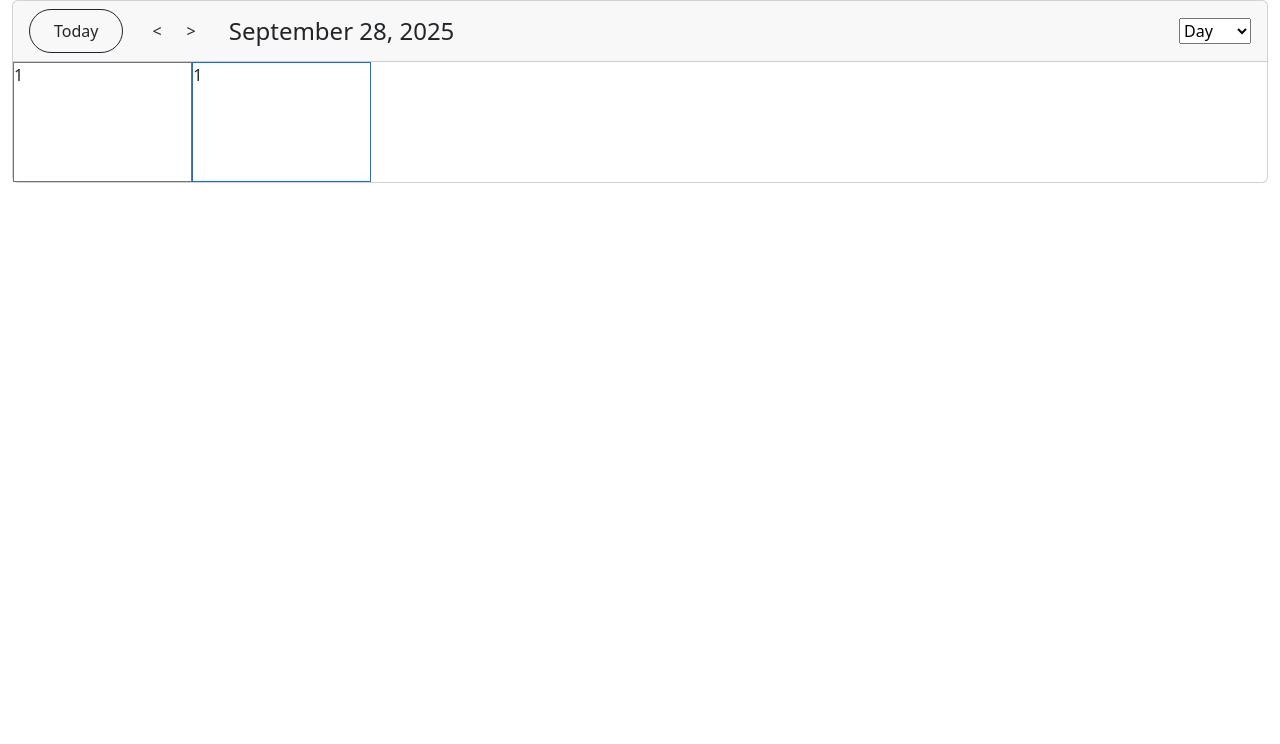
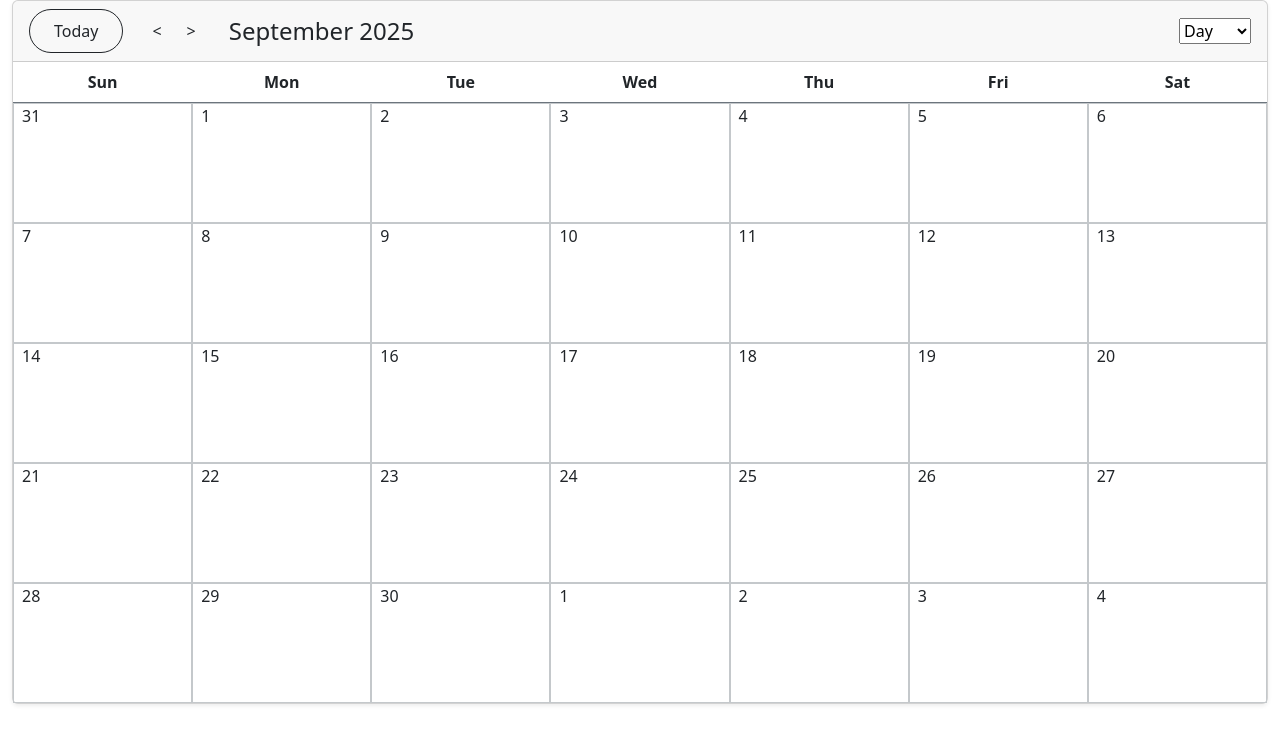
Before and after one commit to my-name-is-gabs/dummy-project-smart-calendar, a Vue app: page / in a window 1280 px wide. Shown: the top 744 px of the page. Built offline with nearby package versions, Linux system fonts and the light colour scheme.

Commit message:
:construction: dev progress 40% needs to be polished

```diff
--- a/src/components/SmartCalendar.vue
+++ b/src/components/SmartCalendar.vue
@@ -1,13 +1,17 @@
 <template>
   <div class="container-fluid">
-    <div class="card">
-      <calendar-header></calendar-header>
-      <month-calendar></month-calendar>
+    <div class="card shadow-sm">
+      <calendar-header
+        :current-date="calendarDateHeader"
+        @date-navigator="navigateDate"
+      ></calendar-header>
+      <month-calendar :days-in-calendar="daysInCalendar"></month-calendar>
     </div>
   </div>
 </template>
 
 <script>
+import { format, startOfMonth, endOfMonth } from 'date-fns'
 import CalendarHeader from './subcomponents/CalendarHeader.vue'
 import MonthCalendar from './subcomponents/MonthCalendar.vue'
 
@@ -17,5 +21,77 @@ export default {
     CalendarHeader,
     MonthCalendar,
   },
+  data() {
+    return {
+      currentDate: new Date(),
+    }
+  },
+  computed: {
+    calendarDateHeader() {
+      return format(this.currentDate, 'MMMM yyyy')
+    },
+    /**
+     * Optimize this
+     */
+    daysInCalendar() {
+      const year = this.currentDate.getFullYear()
+      const month = this.currentDate.getMonth()
+
+      const firstDayOfMonth = startOfMonth(this.currentDate)
+      const lastDayOfMonth = endOfMonth(this.currentDate)
+
+      const days = []
+
+      // Fill leading days (previous month)
+      const startDay = firstDayOfMonth.getDay()
+      for (let i = startDay; i > 0; i--) {
+        const d = new Date(year, month, 1 - i)
+        days.push({ date: d, isOtherMonth: true })
+      }
+
+      // Fill current month days
+      for (let i = 1; i <= lastDayOfMonth.getDate(); i++) {
+        const d = new Date(year, month, i)
+        days.push({ date: d, isOtherMonth: false })
+      }
+
+      // Fill trailing days (next month)
+      const endDay = lastDayOfMonth.getDay()
+      for (let i = 1; i < 7 - endDay; i++) {
+        const d = new Date(year, month + 1, i)
+        days.push({ date: d, isOtherMonth: true })
+      }
+
+      return days
+    },
+  },
+  methods: {
+    navigateDate(nav) {
+      const navigatorMapper = {
+        prev: this.previousDate,
+        next: this.nextDate,
+        today: this.toggleToday,
+      }
+
+      if (navigatorMapper) navigatorMapper[nav]()
+    },
+    previousDate() {
+      this.currentDate = new Date(
+        this.currentDate.getFullYear(),
+        this.currentDate.getMonth() - 1,
+        1,
+      )
+    },
+    nextDate() {
+      this.currentDate = new Date(
+        this.currentDate.getFullYear(),
+        this.currentDate.getMonth() + 1,
+        1,
+      )
+    },
+    toggleToday() {
+      this.currentDate = new Date()
+    },
+  },
 }
 </script>
--- a/src/components/subcomponents/CalendarHeader.vue
+++ b/src/components/subcomponents/CalendarHeader.vue
@@ -2,12 +2,14 @@
   <header class="card-header">
     <div class="d-flex align-items-center justify-content-between">
       <div class="d-inline-flex gap-3">
-        <button class="btn rounded-pill border border-dark px-4">Today</button>
+        <button class="btn rounded-pill border border-dark px-4" @click="emitToday">
+          {{ labels.todayButton }}
+        </button>
         <div class="btn-group">
-          <button class="btn">&lt;</button>
-          <button class="btn">&gt;</button>
+          <button class="btn" @click="emitNavigatorLeft">{{ labels.toggle.left }}</button>
+          <button class="btn" @click="emitNavigatorRight">{{ labels.toggle.right }}</button>
         </div>
-        <div class="p-1 fs-4">September 28, 2025</div>
+        <div class="p-1 fs-4">{{ currentDate }}</div>
       </div>
       <select class="justify-self-end" name="calendarType" id="calendarType">
         <option value="day">Day</option>
@@ -21,6 +23,37 @@
 <script>
 export default {
   name: 'CalendarHeader',
+  props: {
+    currentDate: {
+      type: String,
+      required: true,
+      default() {
+        return new Date().toLocaleDateString()
+      },
+    },
+  },
+  data() {
+    return {
+      labels: {
+        todayButton: 'Today',
+        toggle: {
+          left: '<',
+          right: '>',
+        },
+      },
+    }
+  },
+  methods: {
+    emitNavigatorLeft() {
+      this.$emit('date-navigator', 'prev')
+    },
+    emitNavigatorRight() {
+      this.$emit('date-navigator', 'next')
+    },
+    emitToday() {
+      this.$emit('date-navigator', 'today')
+    },
+  },
 }
 </script>
 
--- a/src/components/subcomponents/MonthCalendar.vue
+++ b/src/components/subcomponents/MonthCalendar.vue
@@ -1,18 +1,58 @@
 <template>
-  <div class="calendar">
-    <div class="day-cell border border-secondary position-relative">1</div>
-    <div class="day-cell border border-primary">1</div>
-  </div>
+  <main>
+    <!-- Weeks -->
+    <div class="calendarGrid">
+      <div
+        class="text-center py-2 fw-bold border-bottom border-secondary"
+        v-for="(week, index) in weeks"
+        :key="index"
+      >
+        {{ week }}
+      </div>
+    </div>
+
+    <!-- Days & events -->
+    <div class="calendarGrid">
+      <div
+        class="day-cell border border-secondary-subtle ps-2"
+        v-for="(day, i) in daysInCalendar"
+        :key="i"
+      >
+        {{ formatDay(day.date) }}
+      </div>
+    </div>
+  </main>
 </template>
 
 <script>
+import { format } from 'date-fns'
+
 export default {
   name: 'MonthCalendar',
+  props: {
+    daysInCalendar: {
+      type: Array,
+      required: true,
+      default() {
+        return ['1']
+      },
+    },
+  },
+  data() {
+    return {
+      weeks: ['Sun', 'Mon', 'Tue', 'Wed', 'Thu', 'Fri', 'Sat'],
+    }
+  },
+  methods: {
+    formatDay(day) {
+      return format(day, 'd')
+    },
+  },
 }
 </script>
 
 <style scoped>
-.calendar {
+.calendarGrid {
   display: grid;
   grid-template-columns: repeat(7, 1fr);
 }
```
